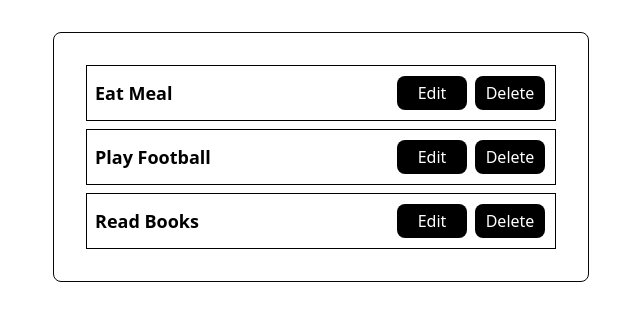
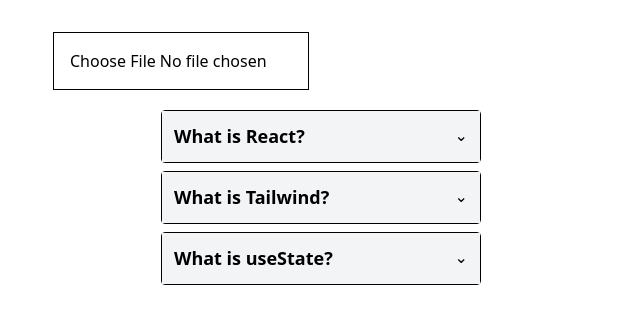
Before and after one commit to DivyaGaurav21/js--react-2k26, a React (Vite) app in the folder react-devlop/: page /infinite-que1 in a window 1280 px wide. Shown: the top 324 px of the page, without its empty margins (319-959 px from the left). Built offline with nearby package versions, Linux system fonts and the light colour scheme.

Commit message:
machine coding accordion

```diff
--- a/react-devlop/src/App.jsx
+++ b/react-devlop/src/App.jsx
@@ -94,7 +94,9 @@
 
 
 import './App.css'
-import EditableList from './components/question/EditableList';
+import Accordion from './components/question/Accordion';
+import FileUpload from './components/question/FileUpload';
+// import EditableList from './components/question/EditableList';
 // import HomeUi from './components/question/modal/HomeUi';
 // import SearchFilter from './components/question/SearchFilter';
 // import MultiStepForm from './components/question/MultiStepForm';
@@ -126,7 +128,9 @@
       {/* <MultiStepForm/> */}
       {/* <HomeUi/> */}
       {/* <SearchFilter/> */}
-      <EditableList/>
+      {/* <EditableList/> */}
+      <FileUpload/>
+      <Accordion/>
     </>
   )
 }
--- /dev/null
+++ b/react-devlop/src/components/question/Accordion.jsx
@@ -0,0 +1,63 @@
+import React, { useState } from "react";
+
+const data = [
+  {
+    id: 1,
+    title: "What is React?",
+    content: "React is a JavaScript library for building user interfaces."
+  },
+  {
+    id: 2,
+    title: "What is Tailwind?",
+    content: "Tailwind is a utility-first CSS framework."
+  },
+  {
+    id: 3,
+    title: "What is useState?",
+    content: "useState is a React hook used to manage state."
+  }
+];
+
+const Accordion = () => {
+  const [activeId, setActiveId] = useState(null);
+
+  const toggleHandler = (id) => {
+    setActiveId(prev => (prev === id ? null : id));
+  };
+
+  return (
+    <div className="w-80 mx-auto mt-5">
+      {data.map(item => (
+        <div key={item.id} className="border mb-2 rounded">
+
+          {/* Header */}
+          <div
+            className="flex justify-between p-3 cursor-pointer bg-gray-100"
+            onClick={() => toggleHandler(item.id)}
+          >
+            <p>{item.title}</p>
+            <span
+              className={`transition-transform duration-300 ${
+                activeId === item.id ? "rotate-180" : ""
+              }`}
+            >
+              ⌄
+            </span>
+          </div>
+
+          {/* Content */}
+          <div
+            className={`overflow-hidden transition-all duration-300 ${
+              activeId === item.id ? "max-h-40 p-3" : "max-h-0"
+            }`}
+          >
+            <p>{item.content}</p>
+          </div>
+
+        </div>
+      ))}
+    </div>
+  );
+};
+
+export default Accordion;
--- /dev/null
+++ b/react-devlop/src/components/question/FileUpload.jsx
@@ -0,0 +1,64 @@
+import React, { useState } from "react";
+
+const FileUpload = () => {
+  const [file, setFile] = useState(null);
+  const [preview, setPreview] = useState("");
+  const [error, setError] = useState("");
+
+  const handleChange = (e) => {
+    const selectedFile = e.target.files[0];
+
+    if (!selectedFile) return;
+
+    // type validation
+    if (!selectedFile.type.startsWith("image/")) {
+      setError("Only image files allowed");
+      return;
+    }
+
+    // size validation (2MB)
+    if (selectedFile.size > 2 * 1024 * 1024) {
+      setError("File size should be less than 2MB");
+      return;
+    }
+
+    setFile(selectedFile);
+    setPreview(URL.createObjectURL(selectedFile));
+    setError("");
+  };
+
+  const removeFile = () => {
+    setFile(null);
+    setPreview("");
+  };
+
+  return (
+    <div className="w-64 p-4 border">
+      <input type="file" onChange={handleChange} />
+
+      {error && <p className="text-red-500">{error}</p>}
+
+      {file && (
+        <div className="mt-2">
+          <p>{file.name}</p>
+          <p>{(file.size / 1024).toFixed(2)} KB</p>
+
+          <img
+            src={preview}
+            alt="preview"
+            className="w-32 h-32 object-cover mt-2"
+          />
+
+          <button
+            onClick={removeFile}
+            className="bg-red-500 text-white px-2 mt-2"
+          >
+            Remove
+          </button>
+        </div>
+      )}
+    </div>
+  );
+};
+
+export default FileUpload;
```
